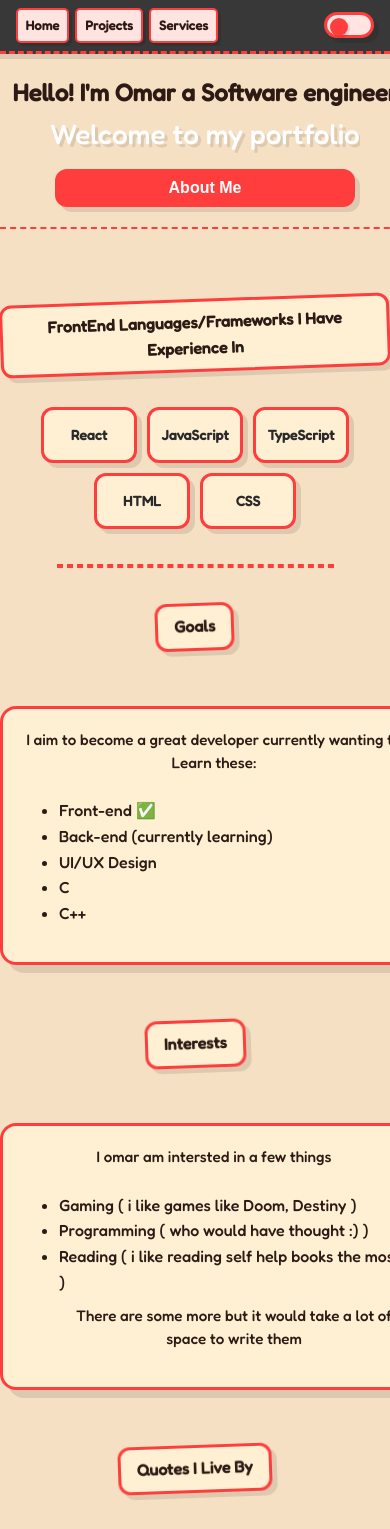
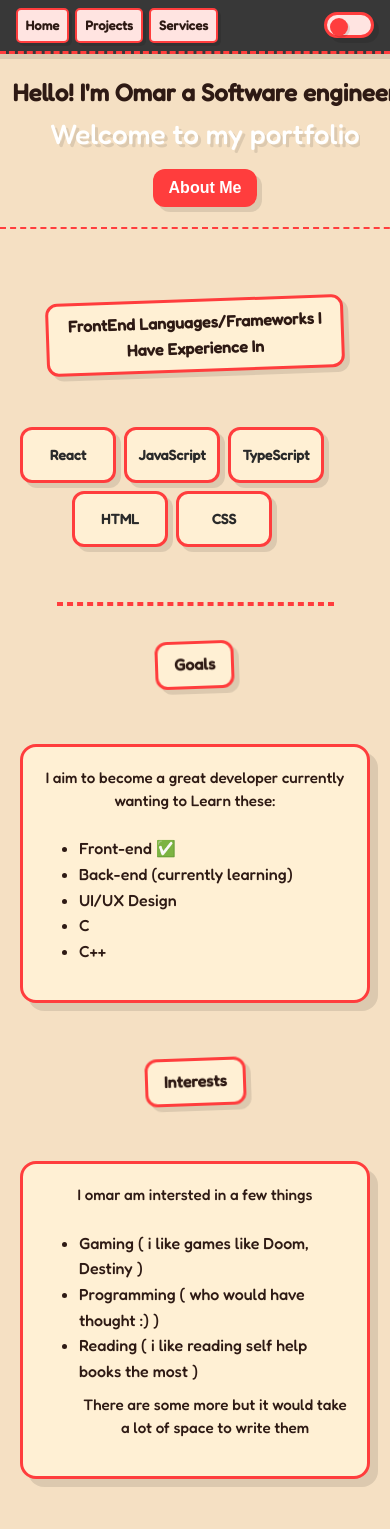
Before and after one commit to bonkmaster2010/portfolio, a React (Vite) app in the folder portfolio/: page / in a window 390 px wide. Shown: the top 1529 px of the page. Built offline with nearby package versions, Linux system fonts and the light colour scheme.

Commit message:
mobile design i commit a lot to check on my phone ok

```diff
--- a/portfolio/src/styles/App.css
+++ b/portfolio/src/styles/App.css
@@ -70,6 +70,11 @@ html {
   color: var(--text-white);
 }
 
+.my-intro h2{
+  text-align: center;
+  width: fit-content;
+}
+
 .my-intro button {
   margin-left: 20px;
 }
@@ -94,10 +99,6 @@ html {
   gap: 15px;
   flex-wrap: wrap;
   animation: fadeInUp 0.6s ease-out forwards 0.4s;
-  overflow: visible;
-}
-
-.my-skills a {
   overflow: visible;
 }
 
@@ -155,7 +156,8 @@ html {
   padding: 24px;
   border-radius: 16px;
   border: 4px solid var(--cart-red);
-  width: 70%;
+  width: 80%;
+  height: 80%;
   text-align: center;
   animation: modalIn 0.5s cubic-bezier(0.175, 0.885, 0.32, 1.275);
   overflow-y: auto;
@@ -379,13 +381,9 @@ html {
   }
 
   .intro-label {
+    max-width: 260px;
     font-size: 1rem;
     padding: 8px 16px;
-  }
-
-  .my-skills {
-    justify-content: center;
-    gap: 10px;
   }
 
   .skills-card {
@@ -432,11 +430,13 @@ html {
   #mj, #gub {
     font-size: 16px;
     padding: 10px 16px;
-    width: 300px;
+    width: fit-content;
+    max-width: 300px;
   }
 
   #mj-check, #img-close {
-    width: 300px;
+    width: fit-content;
+    max-width: 300px;
     font-size: 14px;
     padding: 10px;
   }
@@ -445,8 +445,9 @@ html {
     width: 70%;
   }
 
-  .intersts {
-    width: 100%;
+  .intersts, .my-skills {
+    justify-content: center;
+    width: 80%;
     padding: 20px 16px;
     gap: 8px;
   }
@@ -456,6 +457,7 @@ html {
   }
 
   #rockAndRoll {
+    text-align: center;
     font-size: 15px;
     padding: 10px 16px;
   }
```
